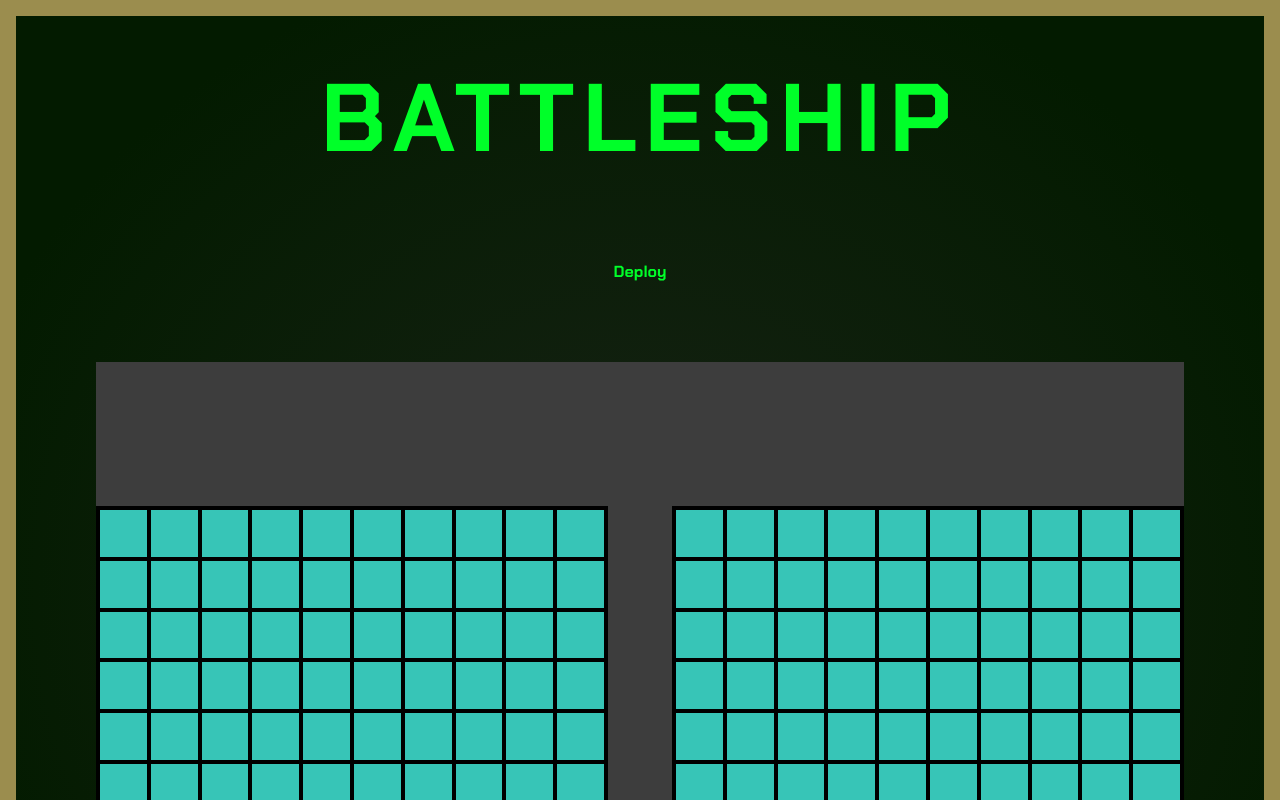
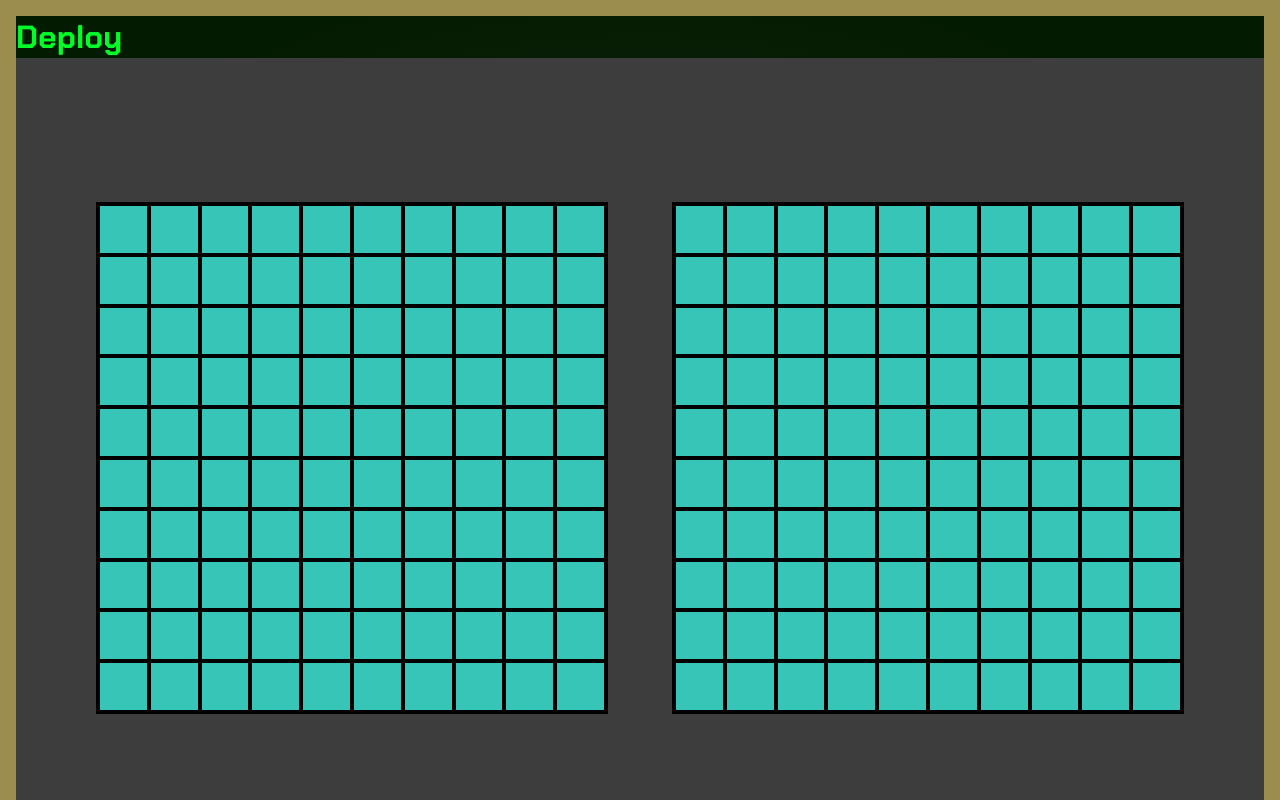
Before and after one commit to bkwong315/battleship, a React app: page / in a window 1280 px wide. Both pictures are taken after typing "Sample" into the empty fields and a click on the button "Submit". Shown: the top 800 px of the page. Built offline with nearby package versions, Linux system fonts and the light colour scheme; the HTML template or start-up script is replaced by a standard one.

Commit message:
Decouple background from layout

```diff
--- a/src/App.scss
+++ b/src/App.scss
@@ -1,6 +1,6 @@
 @import 'globals';
 
-.main-layout {
+.background {
   min-width: 100vw;
   min-height: 100vh;
   min-width: 100dvw;
@@ -8,7 +8,9 @@
 
   background: radial-gradient($bg-radial-light, $bg-radial-dark 80%);
   border: solid calc(1vmin + 0.5rem) #9b8d4e;
+}
 
+.main-layout {
   display: grid;
   grid-auto-rows: max-content;
   justify-content: center;
--- a/src/App.tsx
+++ b/src/App.tsx
@@ -69,9 +69,10 @@ const App = () => {
 
   return (
     <>
+      <div className='background'>
+        {game.getPlayerName() === '' && (
           <div className='main-layout'>
             <h1>Battleship</h1>
-        {game.getPlayerName() === '' && (
             <form className='name-form'>
               <div className='input-wrapper'>
                 <label htmlFor='name-input'>Enter Name:</label>
@@ -87,9 +88,12 @@ const App = () => {
                 Submit
               </button>
             </form>
+          </div>
         )}
         {game.getPlayerName() !== '' && (
-          <div className='deployment-layout'>Deploy</div>
+          <div className='deployment-layout'>
+            <h1>Deploy</h1>
+          </div>
         )}
         {game.getPlayerName() !== '' && (
           <div className='game-layout'>
```
Lines whose indentation alone changed are shown as unchanged.
